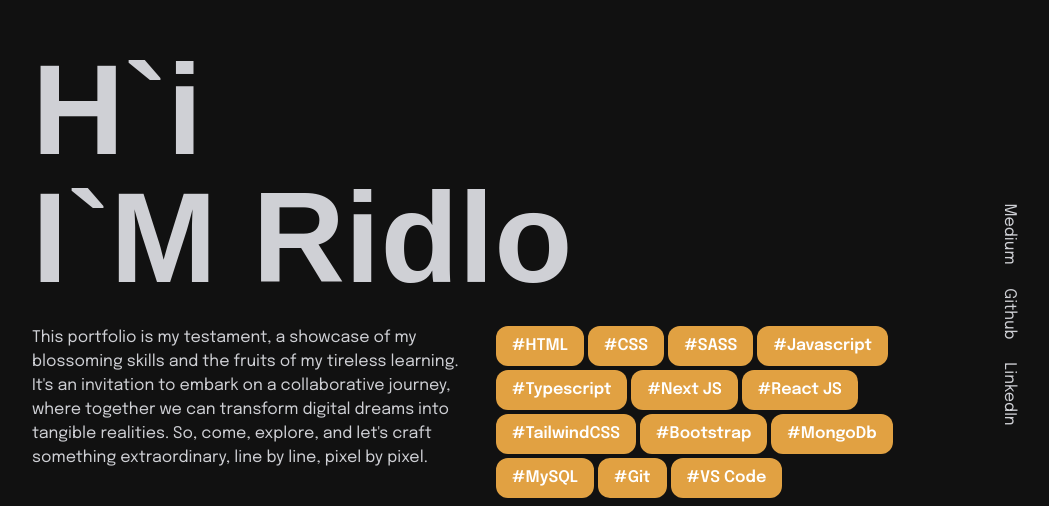
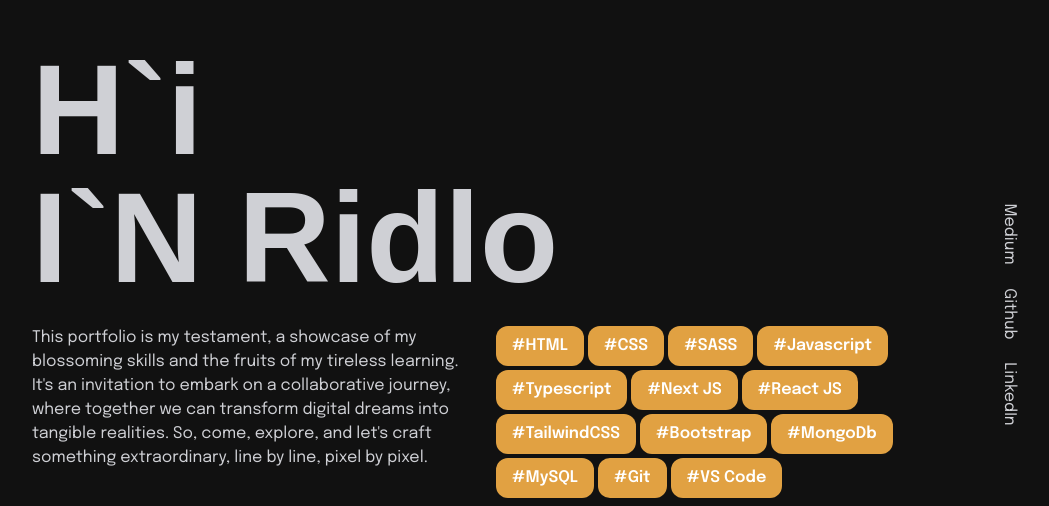
Before and after one commit to RidloGhifary/ridlos-portofolio, a React (Vite) app: page / in a window 1280 px wide. Shown: the part 294-800 px from the top of the page, without its empty margins (160-1209 px from the left). Built offline with nearby package versions, Linux system fonts and the light colour scheme; a web font is replaced by a local one.

Commit message:
chore: type on purpose

```diff
--- a/src/App.tsx
+++ b/src/App.tsx
@@ -33,7 +33,7 @@ const App = () => {
           >
             H`i
             <br />
-            I`M Ridlo
+            I`N Ridlo
           </h1>
           <div className="mt-6 grid gap-8 md:grid-cols-2">
             <p
```
